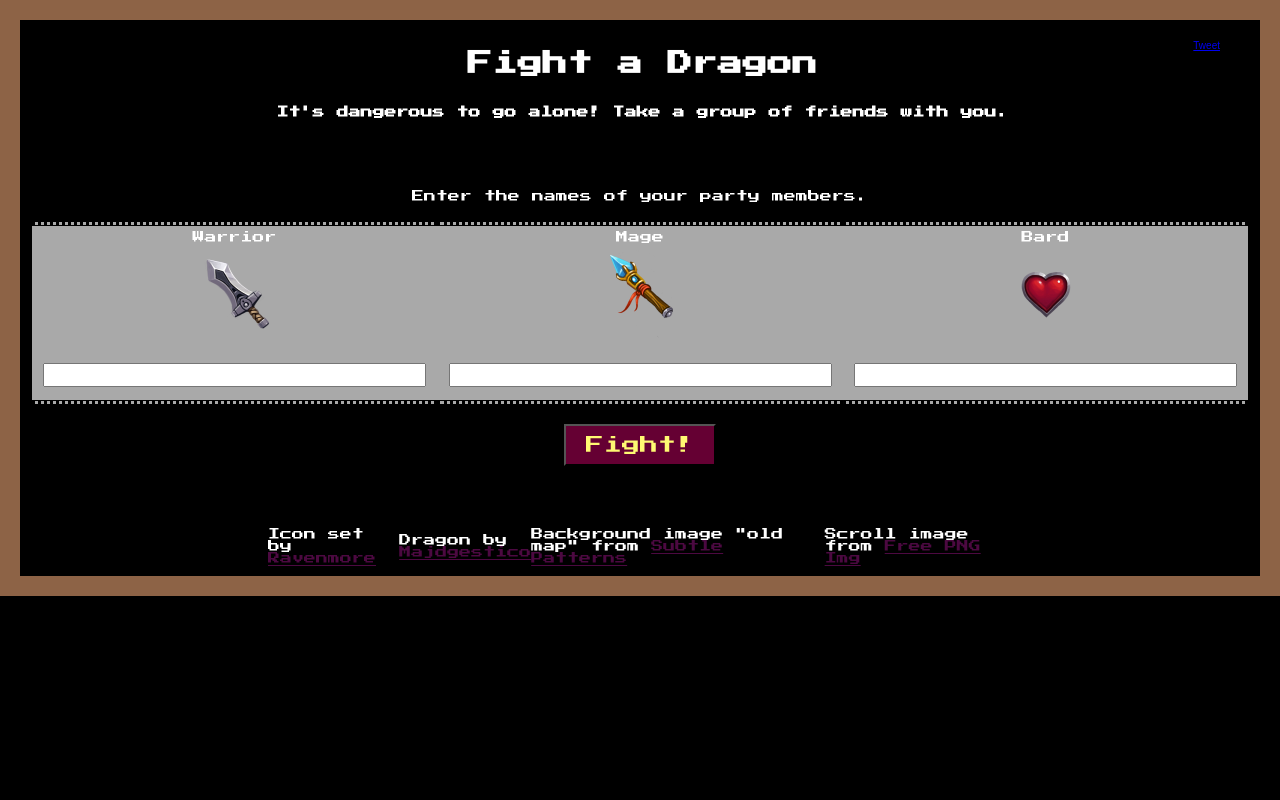
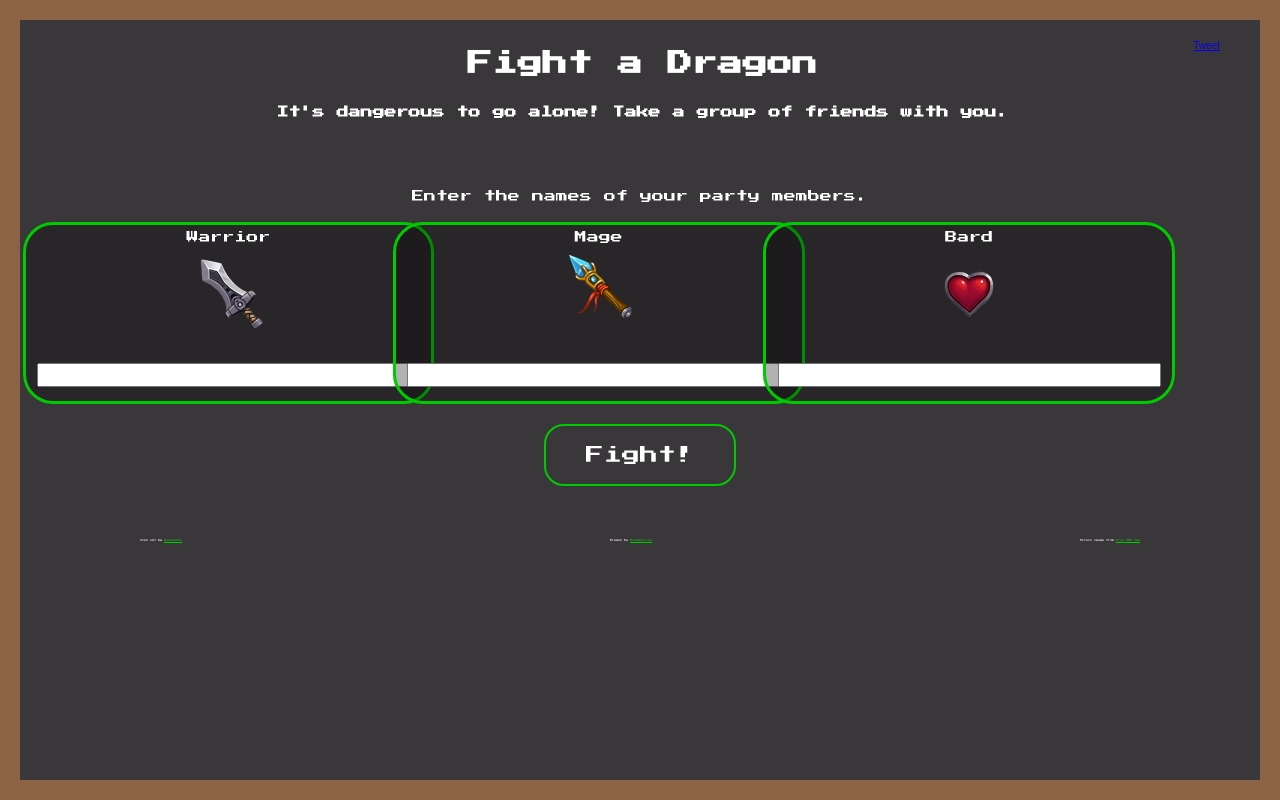
Before and after one commit to DragonSlayerzz/Dragon-Slayer, a website: page index.html in a window 1280 px wide. Drawn offline with nearby package versions, Linux system fonts and the light colour scheme.

Commit message:
changed some styling fieldset still not fixed

```diff
--- a/dev/styles/style.scss
+++ b/dev/styles/style.scss
@@ -5,6 +5,8 @@
 $regular: 'Press Start 2P', cursive;
 
 $brown: #8d6346;
+$green: #00ca00;
+// $green: #71F400;
 
 
 html {
@@ -19,9 +21,10 @@ body {
 	// background-color: #635c51;
 	// background-color: #7D7461;
 	// background-color: #b0A990;
-	background-color: black;
+	background-color: #3a373b;
 	border: 20px solid $brown;
 	color: white;
+	height: 100vh;
 }
 
 h1, h2 {
@@ -115,9 +118,14 @@ form {
 
 	.submit {
 		margin-bottom: 50px;
-		background-color: #650033;
-		color: #fff972;
-		padding: 10px 20px;
+		// background-color: #650033;
+		// background-color: #71F400;
+		// color: #fff972;
+		background: transparent;
+		border: 2px solid $green;
+		border-radius: 20px;
+		color: white;
+		padding: 20px 40px;
 	}
 
 
@@ -125,7 +133,7 @@ form {
 		display: flex;
 		flex-direction: row;
 		// flex-wrap: wrap;
-		justify-content: space-between;
+		// justify-content: space-between;
 		// width: 100%;
 		margin-top: 20px;
 
@@ -134,14 +142,20 @@ form {
 		}
 	}
 
+	.fieldsetDiv {
+		width: 30%;
+	}
+
 	fieldset {
-		border-left: none;
-		border-right: none;
+		// border-left: none;
+		// border-right: none;
 		margin: 0;
-		background-color: darkgray;
-		border-top: 3px dotted #000;
-		border-bottom: 3px dotted #000;
-		box-shadow: inset 0 -1px 0 0 #000, inset 0 1px 0 0 #000, 0 1px 0 0 #000, 0 -1px 0 0 #000;
+		background-color: rgba(0,0,0,0.3);
+		border: 3px solid $green;
+		border-radius: 30px;
+		// border-top: 3px dotted #000;
+		// border-bottom: 3px dotted #000;
+		// box-shadow: inset 0 -1px 0 0 #000, inset 0 1px 0 0 #000, 0 1px 0 0 #000, 0 -1px 0 0 #000;
 		margin-bottom: 20px;
 	}
 
@@ -257,7 +271,7 @@ form {
 
 .credits {
 	display: flex;
-	width: 60%;
+	// width: 60%;
 	justify-content: space-between;
 	align-items: center;
 
@@ -270,13 +284,14 @@ form {
 	}
 
 	p {
-		font-size: 1.2rem;
+		font-size: 0.2rem;
+		line-height: 200%;
 
 		a {
 			text-decoration: underline;
-			color: #4c0941;
+			color: $green;
 			&:hover {
-				color: #fc8943;
+				color: white;
 			}
 		}
 	}
--- a/index.html
+++ b/index.html
@@ -33,6 +33,7 @@
 			<label>Enter the names of your party members.</label>
 
 				<div class="field_flex">
+					<div class="fieldsetDiv">
 						<fieldset class="player1">
 							<div class="class_selection">
 								<label for="warrior">Warrior</label>
@@ -40,7 +41,9 @@
 								<input type="text" required id="warrior" name="player1">
 							</div>
 						</fieldset>
+					</div>
 
+					<div class="fieldsetDiv">
 						<fieldset class="player2">
 							<div class="class_selection">
 								<label for="mage">Mage</label>
@@ -48,7 +51,8 @@
 								<input type="text" id="mage" required name="player2">
 							</div>
 						</fieldset>
-
+					</div>
+				<div class="fieldsetDiv">
 					<fieldset class="player3">
 						<div class="class_selection">
 							<label for="bard">Bard</label>
@@ -56,6 +60,7 @@
 							<input type="text" required id="bard" name="player3">
 						</div>
 					</fieldset>
+				</div>
 			</div>
 
 			<input class="submit" type="submit" value="Fight!">
@@ -70,7 +75,6 @@
 		<div class="credits wrapper">
 			<p>Icon set by <a href="http://dycha.net">Ravenmore</a></p>
 			<p>Dragon by <a href="http://madjestiko.deviantart.com/">Majdgestico</a></p>
-			<p>Background image "old map" from <a href="http://www.subtlepatterns.com">Subtle Patterns</a></p>
 			<p>Scroll image from <a href="http://www.freepngimg.com/miscellaneous/scroll">Free PNG Img</a></p>
 		</div>
 	</footer>
--- a/public/scripts/script.js
+++ b/public/scripts/script.js
@@ -1,3 +1,4 @@
+console.log("I work!")
 "use strict";
 
 // Twitter share button
```
Also changed, not shown: public/styles/style.css. Lines whose indentation alone changed are shown as unchanged.
